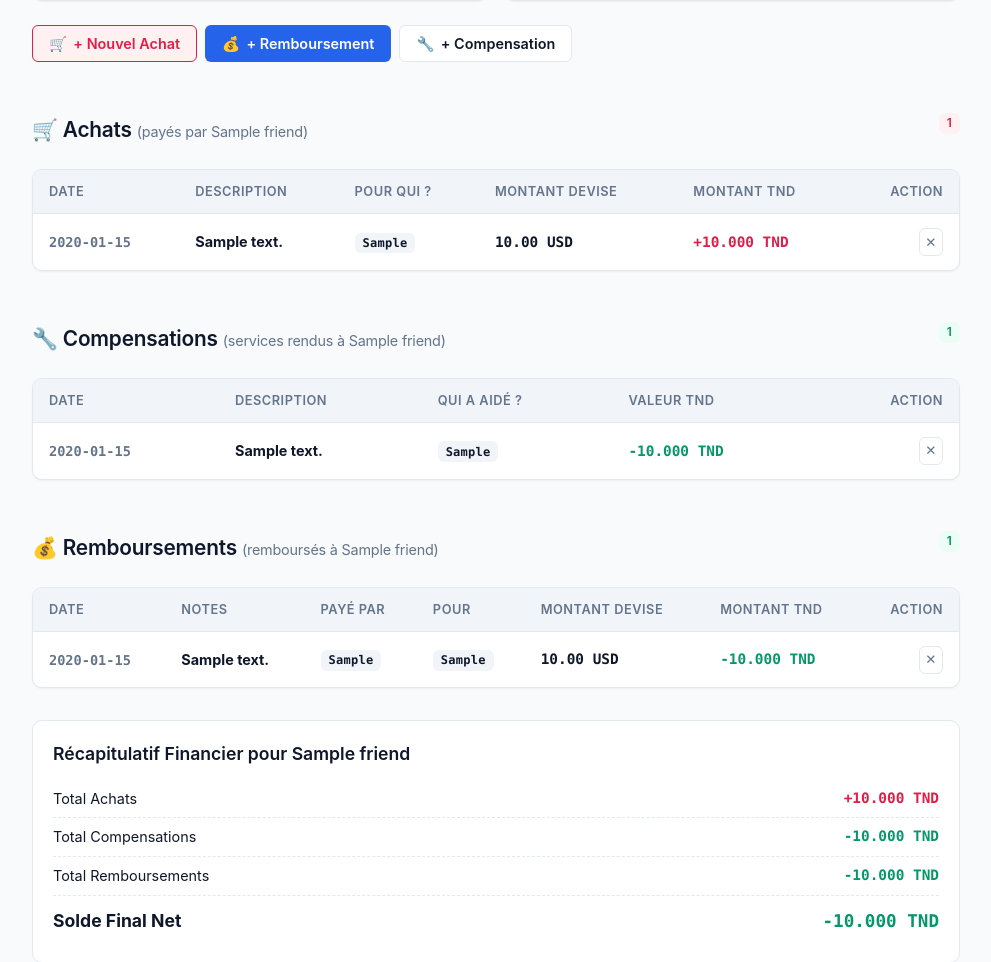
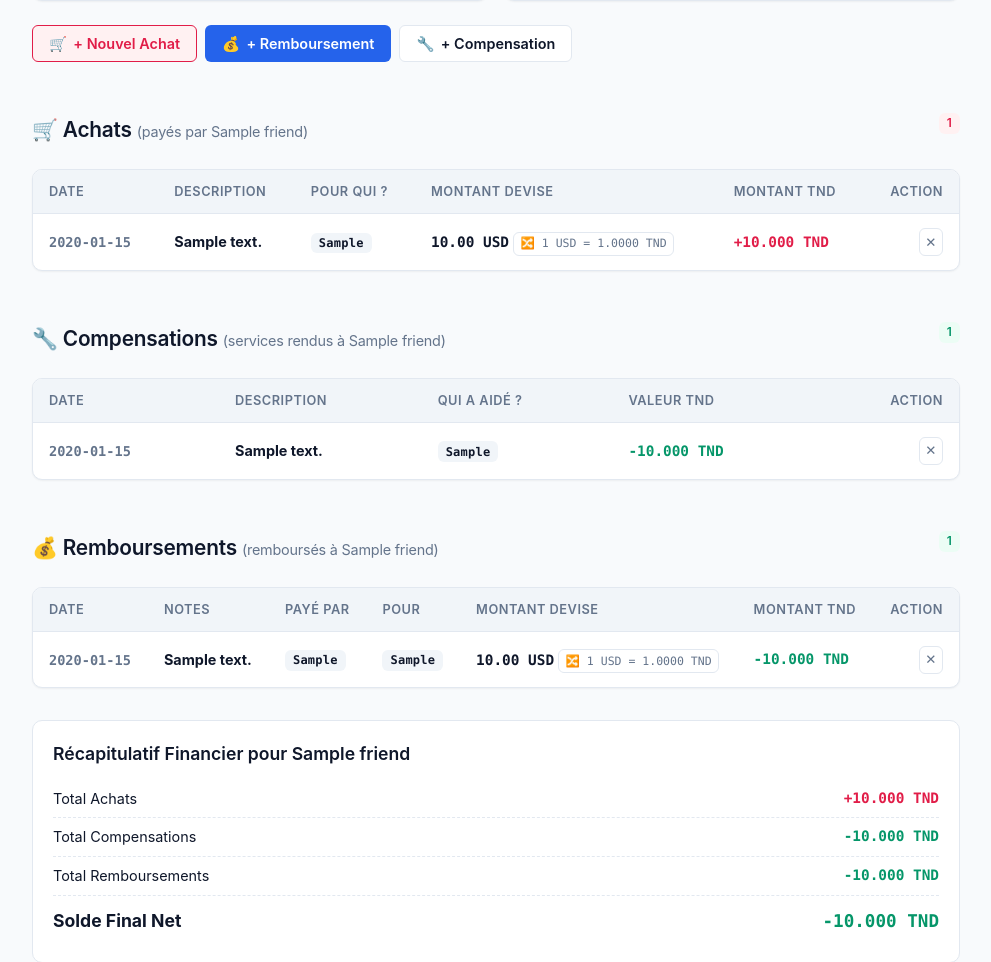
Before and after one commit to phara0n/dette, a FastAPI app: page /friends/1 in a window 1280 px wide. Shown: the part 336-1298 px from the top of the page, without its empty margins (144-1135 px from the left). Run offline with FastAPI, Linux system fonts and the light colour scheme; tables that the repository leaves empty hold one stand-in row (values such as "Sample post").

Commit message:
feat: display exchange rate at date X for converted purchases and repayments

```diff
--- a/app/static/style.css
+++ b/app/static/style.css
@@ -346,6 +346,19 @@ h3 {
     color: var(--text-main);
     font-family: var(--font-mono);
     text-transform: none;
+}
+
+.rate-badge {
+    display: inline-block;
+    margin-top: 0.2rem;
+    padding: 0.15rem 0.4rem;
+    font-size: 0.72rem;
+    font-family: var(--font-mono);
+    color: var(--text-muted);
+    background-color: var(--bg-body);
+    border: 1px solid var(--border-color);
+    border-radius: var(--radius-sm);
+    white-space: nowrap;
 }
 
 /* --------------------------------------------------------------------------
--- a/app/templates/friend_detail.html
+++ b/app/templates/friend_detail.html
@@ -109,7 +109,13 @@
                 <td><span class="amount" style="font-size:0.85rem;color:var(--text-muted);">{{ p.purchase_date }}</span></td>
                 <td><strong>{{ p.description }}</strong></td>
                 <td><span class="badge badge-borrower">{{ p.borrower }}</span></td>
-                <td><span class="amount">{{ "%.2f"|format(p.amount) }} {{ p.currency }}</span></td>
+                <td>
+                    <span class="amount">{{ "%.2f"|format(p.amount) }} {{ p.currency }}</span>
+                    {% if p.currency != 'TND' %}
+                    {% set p_rate = p.exchange_rate.rate if p.exchange_rate else (p.amount_tnd / p.amount if p.amount > 0 else 0) %}
+                    <span class="rate-badge" title="Taux de conversion au {{ p.purchase_date }}">🔀 1 {{ p.currency }} = {{ "%.4f"|format(p_rate) }} TND</span>
+                    {% endif %}
+                </td>
                 <td><span class="amount positive">+{{ "%.3f"|format(p.amount_tnd) }} TND</span></td>
                 <td class="text-right">
                     <form method="post" action="{{ root_path }}/friends/{{ friend.id }}/purchases/{{ p.id }}/delete" onsubmit="return confirm('Supprimer cet achat ?')" style="display:inline;">
@@ -198,6 +204,10 @@
                 <td>
                     {% if r.currency and r.amount %}
                     <span class="amount">{{ "%.2f"|format(r.amount) }} {{ r.currency }}</span>
+                    {% if r.currency != 'TND' %}
+                    {% set r_rate = r.exchange_rate.rate if r.exchange_rate else (r.amount_tnd / r.amount if r.amount > 0 else 0) %}
+                    <span class="rate-badge" title="Taux de conversion au {{ r.date }}">🔀 1 {{ r.currency }} = {{ "%.4f"|format(r_rate) }} TND</span>
+                    {% endif %}
                     {% else %}
                     <span class="amount">{{ "%.3f"|format(r.amount_tnd) }} TND</span>
                     {% endif %}
```
Also changed, not shown: app/routes/dashboard.py (+8 -2 lines).
